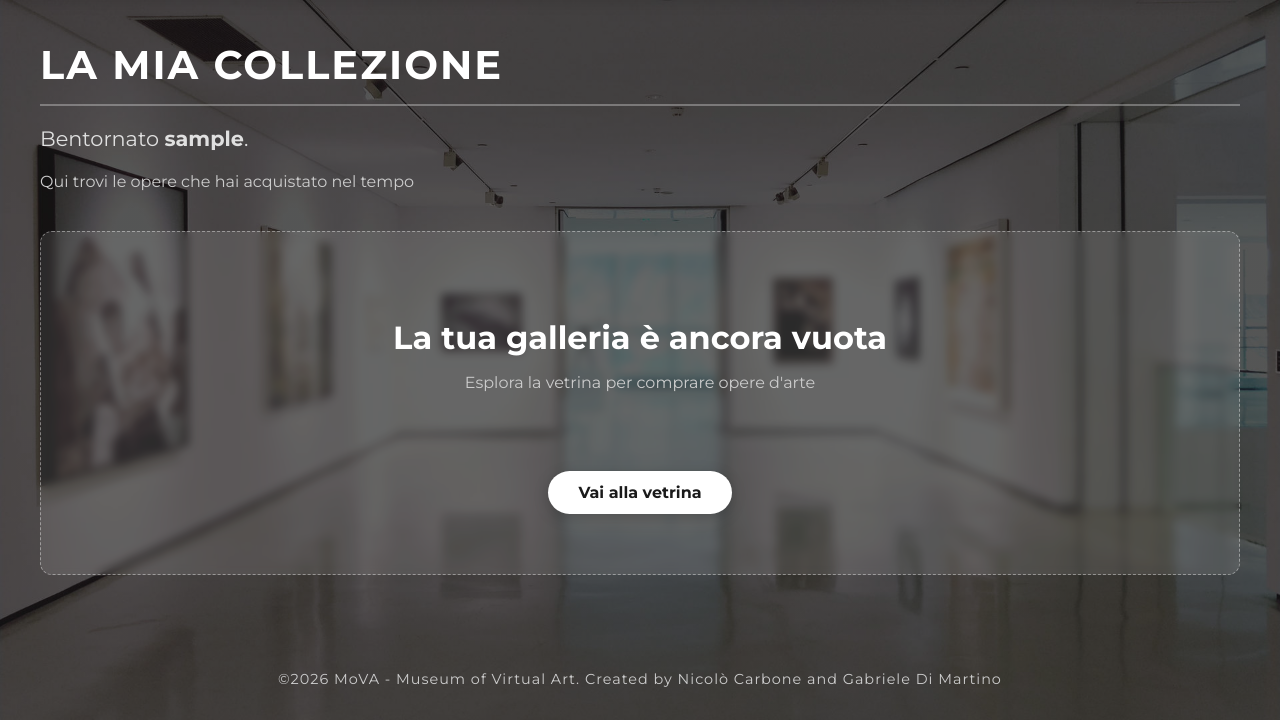
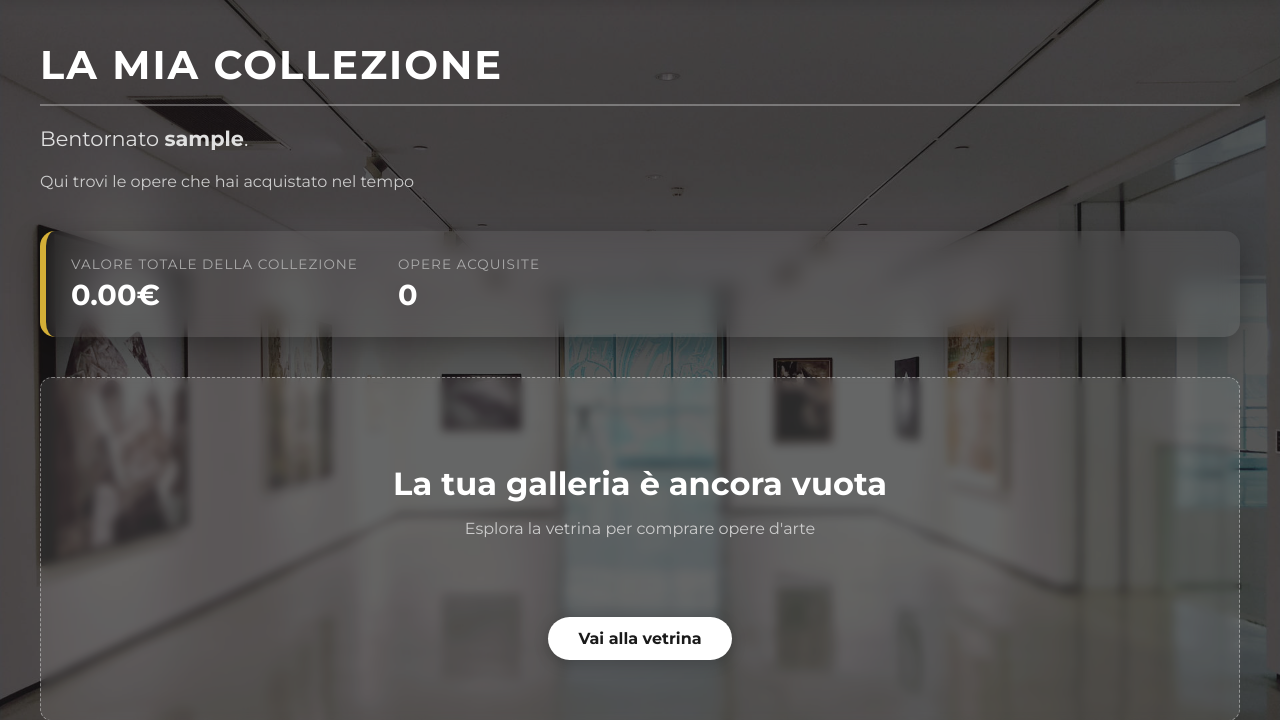
Before and after one commit to gabdm22/Tecnologie_sistemi_web, a Flask app: page /profilo.html in a window 1280 px wide. Shown: the part 64-784 px from the top of the page. Run offline with Flask 3, Linux system fonts and the light colour scheme; the visitor is signed in with stand-in values (Sample User, id 1); data that the repository does not hold is empty.

Commit message:
statistiche collezione

```diff
--- /dev/null
+++ b/static/statistiche_collezione.js
@@ -0,0 +1,31 @@
+document.addEventListener('DOMContentLoaded', function(){
+    const prezzi = document.querySelectorAll('.prezzo-pagato');
+    let somma = 0;
+
+    prezzi.forEach(p => {
+        let testo = p.innerText;
+        let prezzo_pulito = testo.replace(/[^\d.]/g, '');   //toglie tutto tranne numeri e punti
+        let valore = parseFloat(prezzo_pulito);
+        if(!isNaN(valore)){
+            somma+=valore;
+        }
+    });
+
+    document.getElementById('numero-opere').innerText = prezzi.length;
+
+    const display_tot = document.getElementById('totale-collezione');
+    let valore_iniziale = 0;
+    const anim = 300   //durata animazione
+    const incremento = somma / (anim/16);
+
+    const timer = setInterval(()=>{
+        valore_iniziale += incremento;
+        if(valore_iniziale>=somma){
+            display_tot.innerText = somma.toFixed(2) + '€';
+            clearInterval(timer);
+        }
+        else{
+            display_tot.innerText = valore_iniziale.toFixed(2) + '€';
+        }
+    }, 16);
+});
--- a/static/style_profilo.css
+++ b/static/style_profilo.css
@@ -105,6 +105,39 @@ body{
     color: #cccccc;
     margin-bottom: 40px;
 }
+
+/*------------ STATISTICHE COLLEZIONE ------------*/
+.stats-box{
+    display: flex;
+    gap: 40px;
+    background: rgba(255, 255, 255, 0.05);
+    backdrop-filter: blur(10px);
+    padding: 25px;
+    border-radius: 15px;
+    border-left: 6px solid #d4af37;
+    margin-bottom: 40px;
+    box-shadow: 0 10px 30px rgba(0, 0, 0, 0.3);
+}
+
+.stat-item{
+    display: flex;
+    flex-direction: column;
+}
+
+.stat-item .label{
+    font-size: 0.85rem;
+    text-transform: uppercase;
+    letter-spacing: 1px;
+    color: #aaa;
+    margin-bottom: 5px;
+}
+
+.stat-item .value{
+    font-size: 1.8rem;
+    font-weight: 700;
+    color: #ffffff;
+}
+
 
 
 /*------------ GRIGLIA ACQUISTI ------------*/
@@ -427,6 +460,12 @@ footer{
         font-size: 2rem;
     }
 
+    .stat-box{
+        flex-direction: column;
+        gap: 20px;
+        text-align: center;
+    }
+
     .acquisti{
         grid-template-columns: 1fr;
     }
--- a/templates/profilo.html
+++ b/templates/profilo.html
@@ -8,7 +8,8 @@
         <SCRIPT src="/static/scroll_vetrina.js" defer></SCRIPT>
         <SCRIPT src="/static/menu_vetrina_mobile.js" defer></SCRIPT>
         <SCRIPT src="/static/lightbox.js" defer></SCRIPT>      <!--script per zoom immagine-->
-        <SCRIPT src="/static/stampa_certificato.js" defer></SCRIPT>
+        <SCRIPT src="/static/stampa_certificato.js" defer></SCRIPT> <!--script per la stampa del certificato di autenticità-->
+        <SCRIPT src="/static/statistiche_collezione.js" defer></SCRIPT> <!--script per le statistiche sulla collezione-->
     </HEAD>
 
     <BODY>
@@ -30,6 +31,17 @@
             <H1>La mia collezione</H1>
             <H3>Bentornato <b>{{session['username']}}</b>.</H3>
             <P>Qui trovi le opere che hai acquistato nel tempo</P>
+
+            <DIV class="stats-box">
+                <DIV class="stat-item">
+                    <SPAN class="label">Valore totale della collezione</SPAN>
+                    <SPAN id="totale-collezione" class="value">0.00€</SPAN>
+                </DIV>
+                <DIV class="stat-item">
+                    <SPAN class="label">Opere acquisite</SPAN>
+                    <SPAN id="numero-opere" class="value">0</SPAN>
+                </DIV>
+            </DIV>
 
             {% if acquisti %}
                 <DIV class="acquisti">
```
